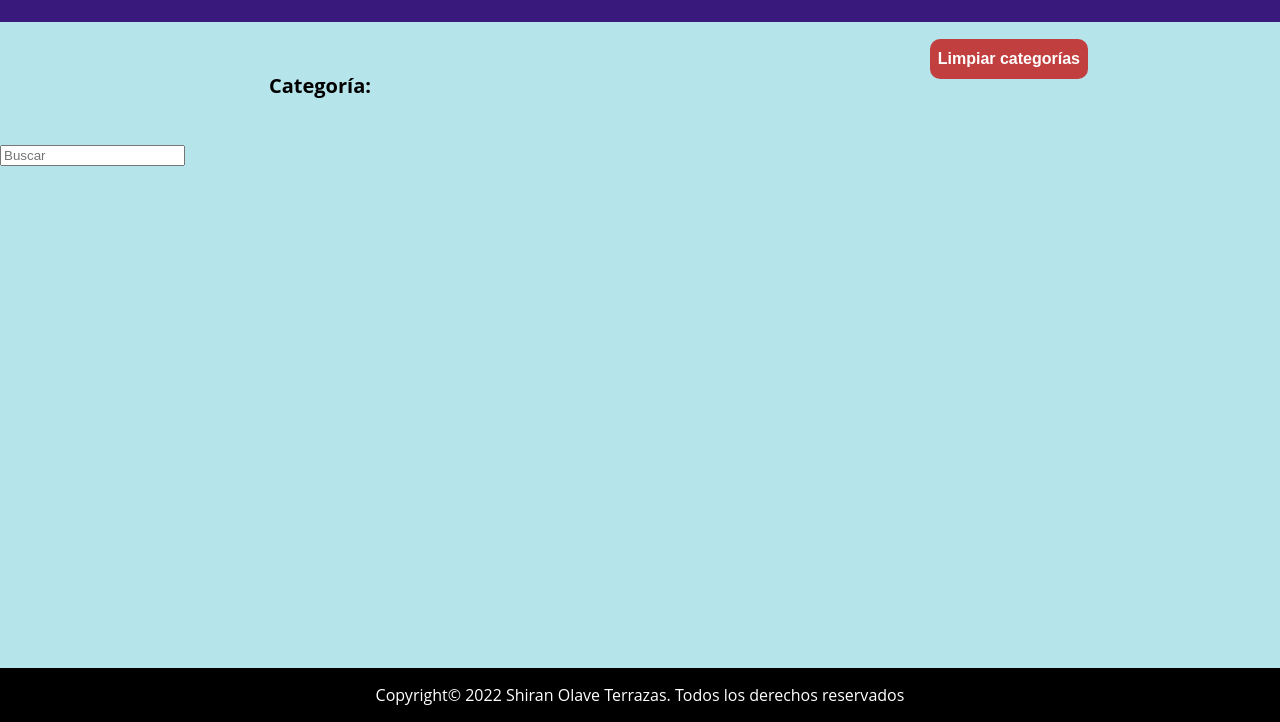
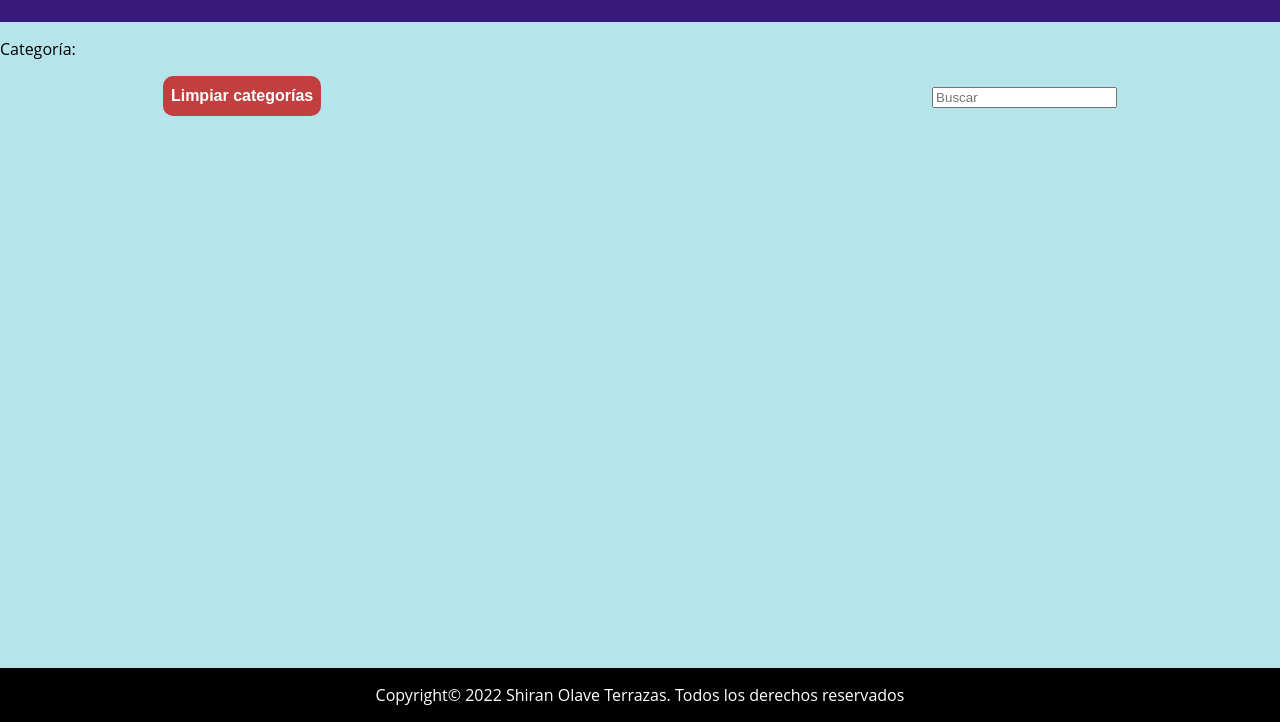
Before and after one commit to shiran-trrzs/online-store, a website: page src/index.html in a window 1280 px wide. Shown: the part 78-800 px from the top of the page. Drawn offline with Linux system fonts and the light colour scheme; no server answers.

Commit message:
Style: category select and refresh btn

```diff
--- a/src/index.html
+++ b/src/index.html
@@ -13,17 +13,23 @@
         <h2> TIENDA ONLINE </h2>
     </header>
 
+    <div>
+        <p> Categoría: </p>
+    </div>
+
     <section class="filterSection" id="filterSection">
-        <p> Categoría: </p>
+
+        <div>
+            <input type="text" id="search" placeholder="Buscar">
+        </div>
+
+        <div class="btnRefresh">
+            <button type="button" id="refresh"> Limpiar categorías </button>
+        </div>
+
     </section>
 
-    <div class="btnRefresh">
-        <button type="button" id="refresh"> Limpiar categorías </button>
-    </div>
 
-    <div>
-        <input type="text" id="search" placeholder="Buscar">
-    </div>
 
     <main>
         <section id="showProducts">
--- a/src/style.css
+++ b/src/style.css
@@ -14,16 +14,12 @@ body{
     justify-content: center;
 }
 
-.filterSection {
-    height: 100%;
-    margin-top: 30px;
-    margin-bottom: 30px;
+.filterSection  {
     display: flex;
+    flex-direction: row-reverse;
     align-items: center;
-    justify-content: center;
-    font-size: 20px;
-    font-weight: bold;
-    margin-right: 50%;
+    justify-content: space-evenly;
+    margin-bottom: 60px;
 }
 
 .chooseCategory {
@@ -79,11 +75,7 @@ img {
 }
 
 .btnRefresh {
-    display: flex;
-    width: 85%;
-    justify-content: flex-end;
-    margin-top: -110px;
-    margin-bottom: 5%;
+    margin-right: 35%;
 }
 
 .filterSearchProduct {
@@ -91,6 +83,8 @@ img {
     opacity: 0;
     order: 1;
 }
+
+
 
 .footer{
     background: #000000;
```
